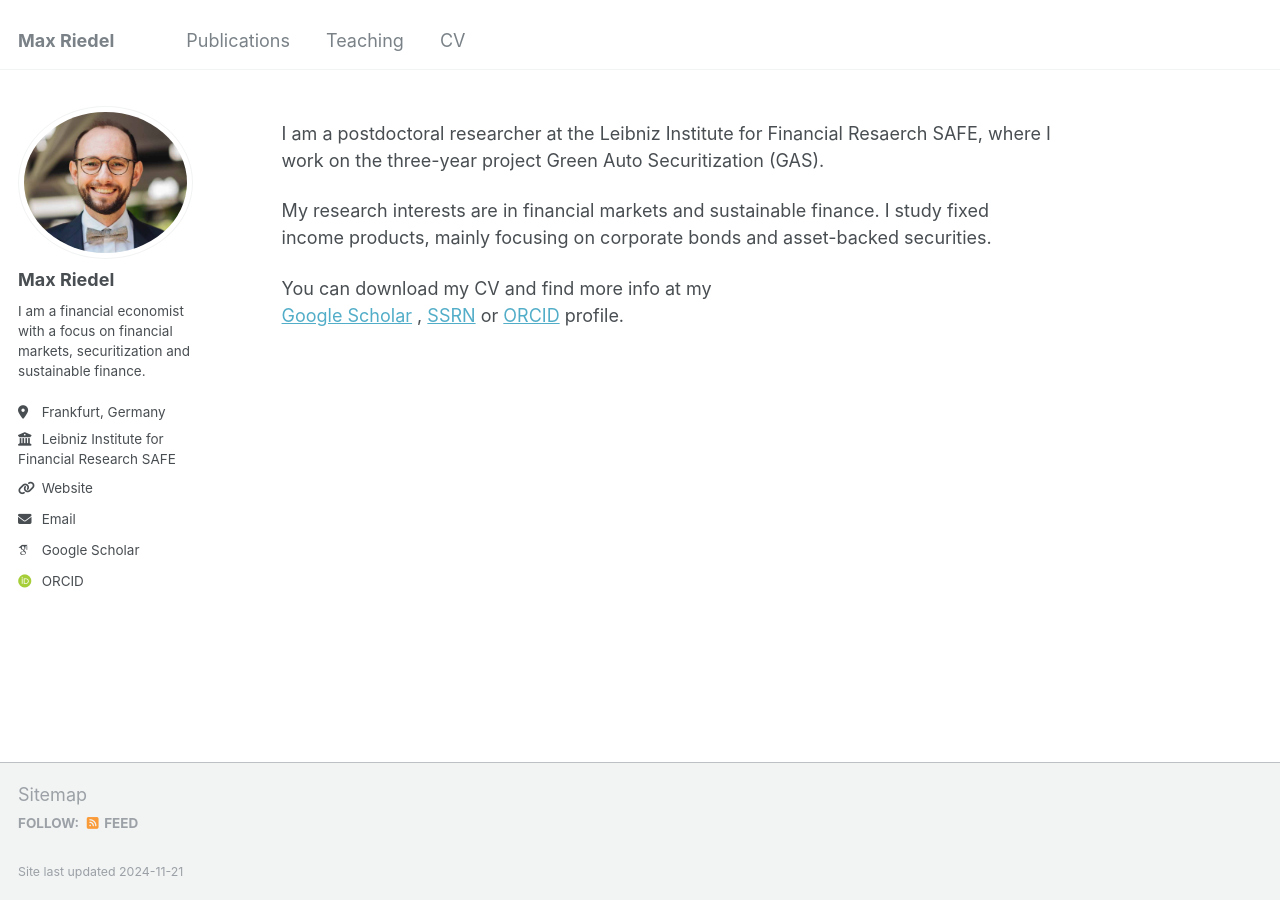
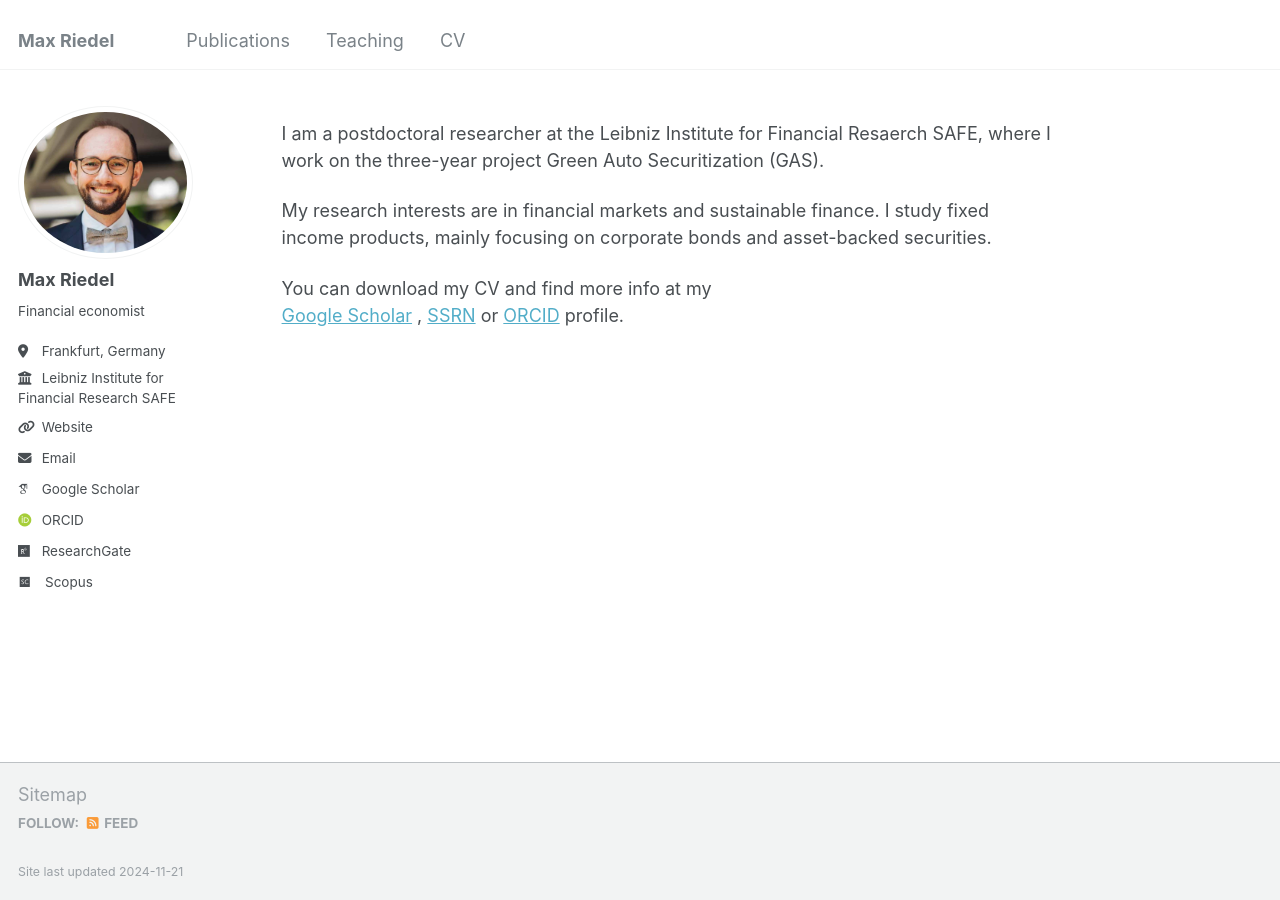
Before and after one commit to max-riedel-phd/max-riedel-phd.github.io, a Jekyll site: the page built from _pages/about.md, in a window 1280 px wide. Built offline with Jekyll 4.4.1, drawn with Linux system fonts in a browser that asks for light colours; some web fonts are replaced; part of the change alters nothing that is shown.

Commit message:
Update _config.yml

```diff
--- a/_config.yml
+++ b/_config.yml
@@ -24,7 +24,7 @@ author:
   avatar           : "Max_Riedel4.jpg"
   name             : "Max Riedel"
   pronouns         : # example: "she/her"
-  bio              : "I am a financial economist with a focus on financial markets, securitization and sustainable finance."
+  bio              : "Financial economist"
   location         : "Frankfurt, Germany"
   employer         : "Leibniz Institute for <br>Financial Research SAFE"
   uri              : "https://safe-frankfurt.de/research/researchers/researchers-details/showauthor/193-riedel.html"
@@ -37,8 +37,8 @@ author:
   orcid            : "https://orcid.org/0000-0001-5353-2519"
   semantic         : # URL
   pubmed           : #"https://www.ncbi.nlm.nih.gov/pubmed/?term=john+snow"
-  researchgate     : # URL
-  scopus           : # URL
+  researchgate     : "https://www.researchgate.net/profile/Max-Riedel"
+  scopus           : "https://www.scopus.com/authid/detail.uri?authorId=57188708125"
 
   # Repositories and software development
   bitbucket        : # Username - Update with your username on the site
```
